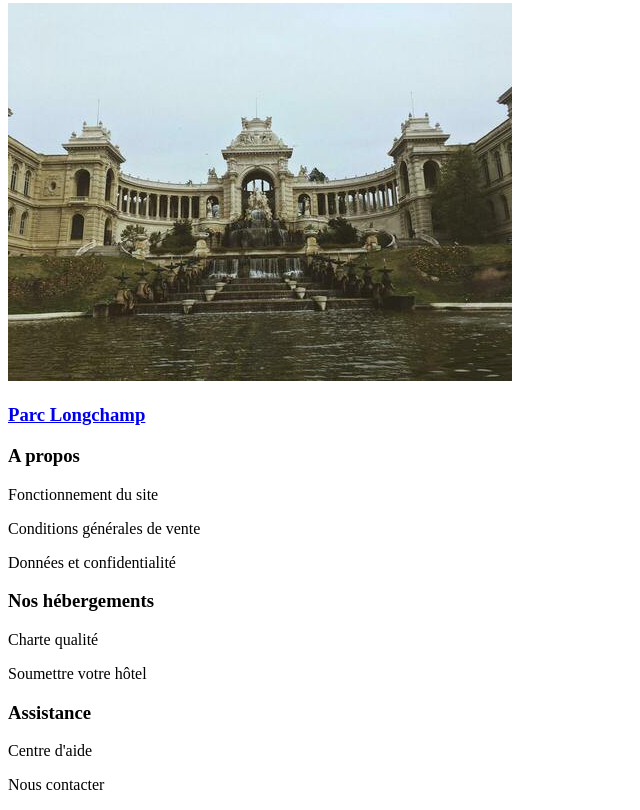
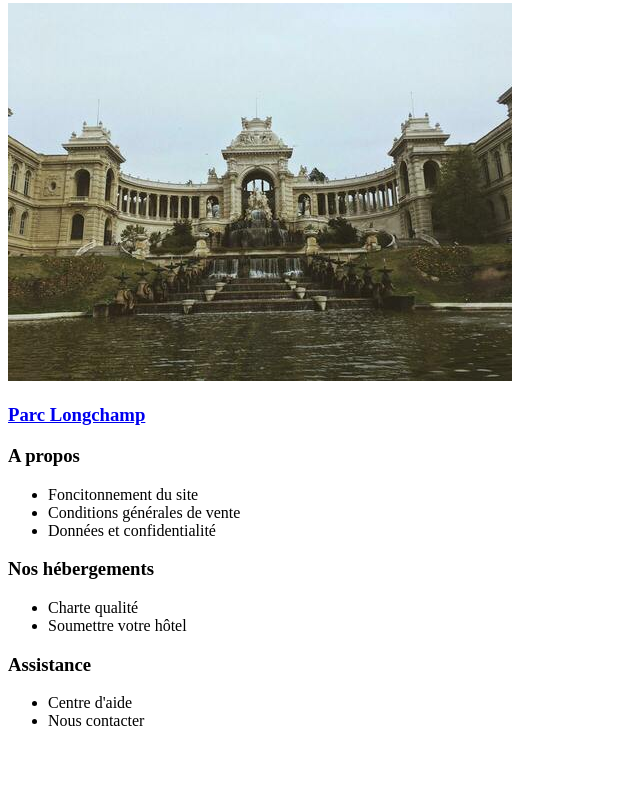
Before and after one commit to Sylvain933/Reservia, a plain HTML site: page index.html in a window 1280 px wide. Shown: the part 8925-9735 px from the top of the page, without its empty margins (0-640 px from the left). After the commit the page ends 9671 px from the top, so only its background shows below. Drawn offline with Linux system fonts and the light colour scheme.

Commit message:
modifications footer

```diff
--- a/index.html
+++ b/index.html
@@ -218,19 +218,25 @@
     <footer>
         <div>
             <h3>A propos</h3>
-            <p>Fonctionnement du site</p>
-            <p>Conditions générales de vente</p>
-            <p>Données et confidentialité</p>
+            <ul>
+                <li>Foncitonnement du site</li>
+                <li>Conditions générales de vente</li>
+                <li>Données et confidentialité</li>
+            </ul>
         </div>
         <div>
             <h3>Nos hébergements</h3>
-            <p>Charte qualité</p>
-            <p>Soumettre votre hôtel</p>
+            <ul>
+                <li>Charte qualité</li>
+                <li>Soumettre votre hôtel</li>
+            </ul>
         </div>
         <div>
             <h3>Assistance</h3>
-            <p>Centre d'aide</p>
-            <p>Nous contacter</p>
+            <ul>
+                <li>Centre d'aide</li>
+                <li>Nous contacter</li>
+            </ul>
         </div>
     </footer>
 </body>
```
